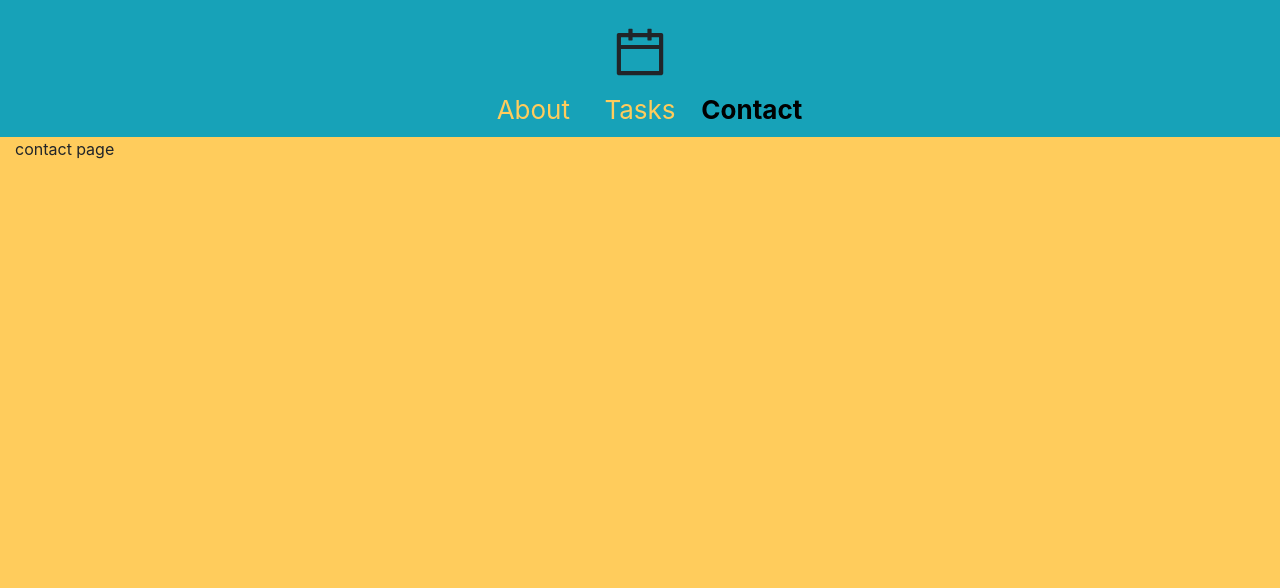
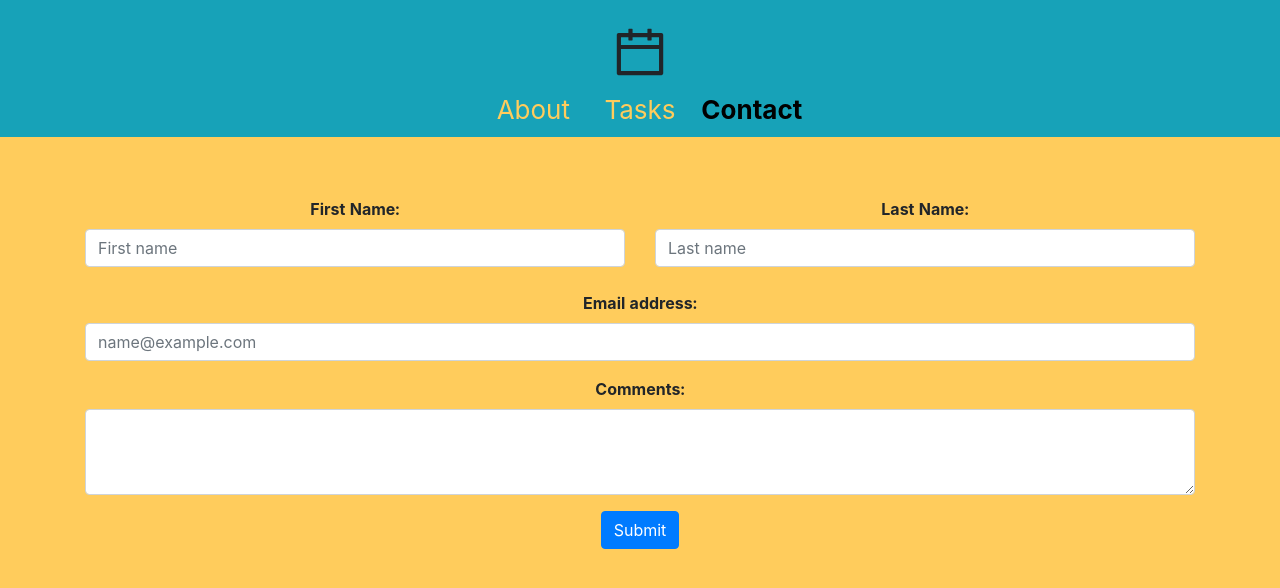
Before and after one commit to francespinosa6/Task-Management-Web-App, a React (Create React App) app: page /contactMe in a window 1280 px wide. Shown: the top 588 px of the page. Built offline with nearby package versions, Linux system fonts and the light colour scheme.

Commit message:
Added a contact form with React Bootstrap

```diff
--- a/src/contact.js
+++ b/src/contact.js
@@ -1,11 +1,35 @@
-import react, { useState, useEffect } from 'react';
+import { Form, Button, Row, Col } from 'react-bootstrap';
+import 'bootstrap/dist/css/bootstrap.min.css';
 
 function Contact(props) {
     return (
-        <div className={'container-fluid'}>
-            contact page
-        </div>
-    );
+        <div className={'container justify-content-center'} style={{ paddingTop: '10px', marginBlock: '50px', textAlign: 'center' }}>
+                <Form>
+                    <Row>
+                        <Col>
+                            <Form.Label><b>First Name: </b></Form.Label>
+                            <Form.Control placeholder="First name" required />
+                        </Col>
+                        <Col>
+                            <Form.Label><b>Last Name:</b></Form.Label>
+                            <Form.Control placeholder="Last name" required />
+                        </Col>
+                    </Row><br/>
+                    <Form.Group controlId="formBasicEmail">
+                        <Form.Label><b>Email address:</b></Form.Label>
+                        <Form.Control type="email" placeholder="name@example.com" required />
+                    </Form.Group>
+                    <Form.Group controlId="exampleForm.ControlTextarea1">
+                        <Form.Label><b>Comments:</b></Form.Label>
+                        <Form.Control as="textarea" rows={3} />
+                    </Form.Group>
+                    <Button variant="primary" type="submit">
+                        Submit
+                    </Button>
+                </Form>
+
+            </div>
+        );
 }
 
 export default Contact;
```
Also changed, not shown: 1 other file (tests, documents, lock files or other folders).
